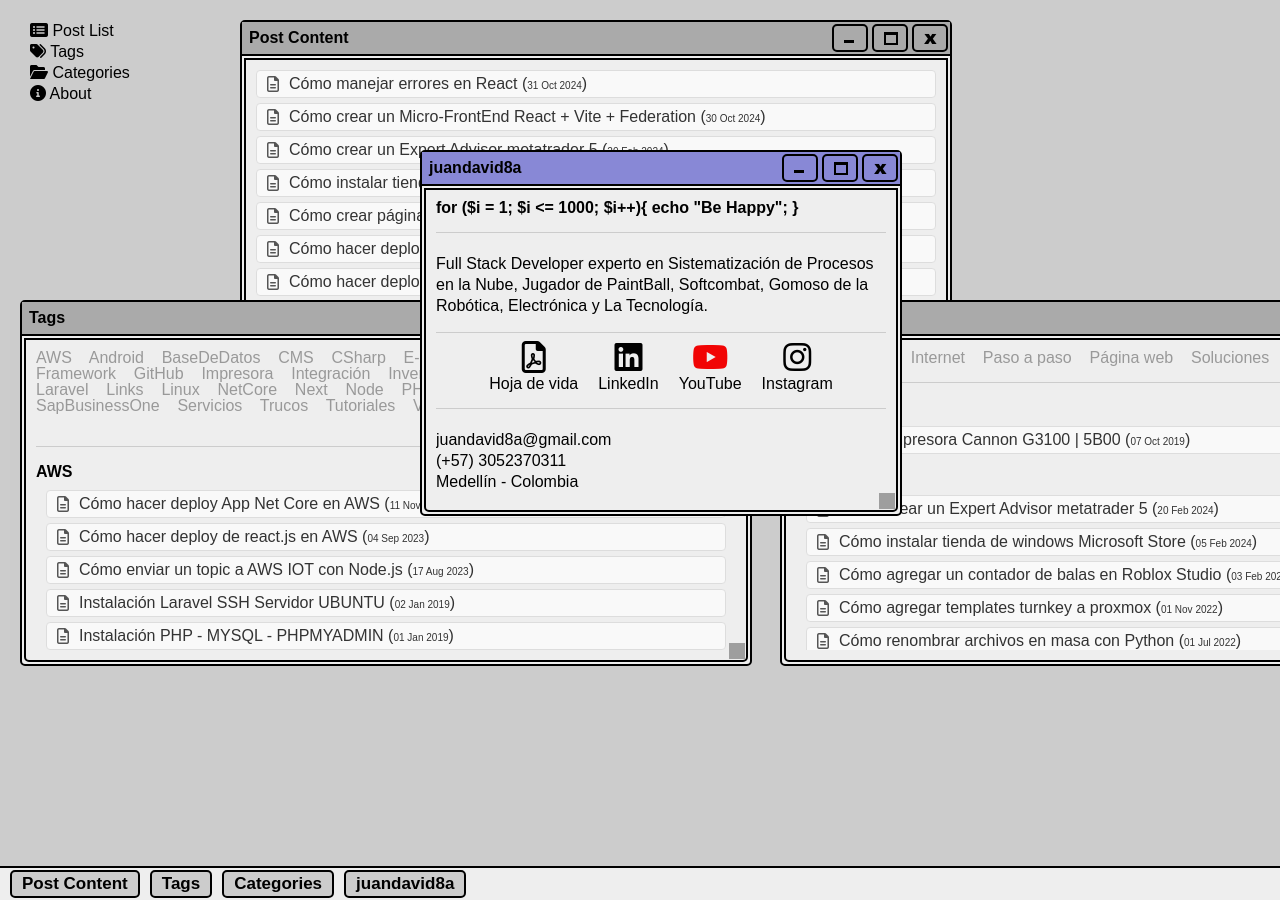
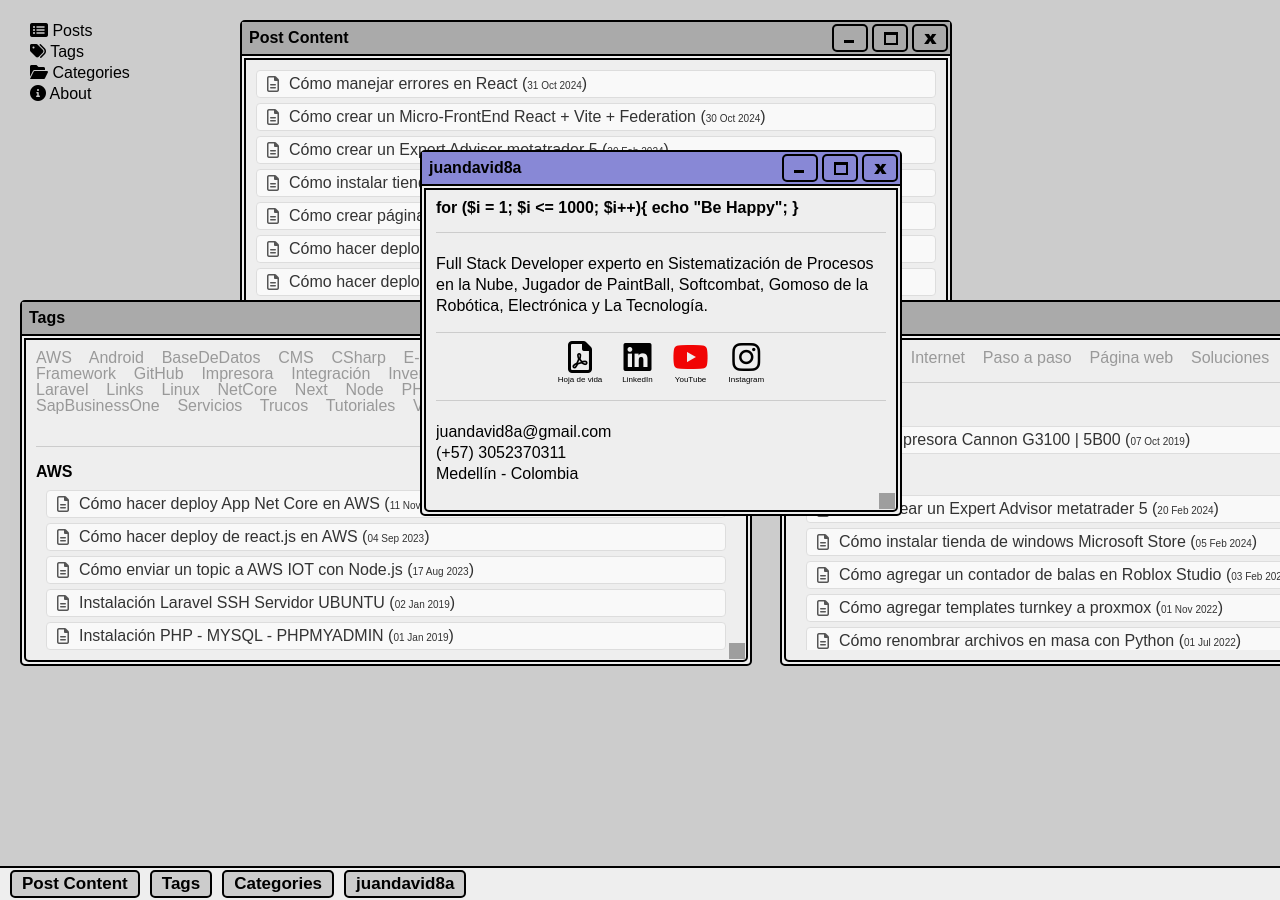
Before and after one commit to codigo8a/codigo8a.github.io, a Jekyll site: the page built from index.markdown, in a window 1280 px wide. Built offline with Jekyll 4.4.1, drawn with Linux system fonts in a browser that asks for light colours; nearby versions of some CDN libraries; grey boxes are pictures that could not be loaded.

Commit message:
icon font updated

```diff
--- a/_layouts/home.html
+++ b/_layouts/home.html
@@ -180,7 +180,7 @@ layout: default
 <div id="taskbar"></div>
 
 <div id="icons">
-  <a class="openWindow" data-id="0"><i class="fas fa-list-alt"></i> Post List</a>
+  <a class="openWindow" data-id="0"><i class="fas fa-list-alt"></i> Posts</a>
   <a class="openWindow" data-id="1"><i class="fas fa-tags"></i> Tags</a>
   <a class="openWindow" data-id="2"><i class="fas fa-folder-open"></i> Categories</a>
   <a class="openWindow" data-id="4"><i class="fas fa-info-circle"></i> About</a>
--- a/assets/css/style.css
+++ b/assets/css/style.css
@@ -502,6 +502,7 @@ small {
 }
 .icon-text {
   margin-top: 10px;
+  font-size: 8px;
 }
 
 /*links post list page*/
```
